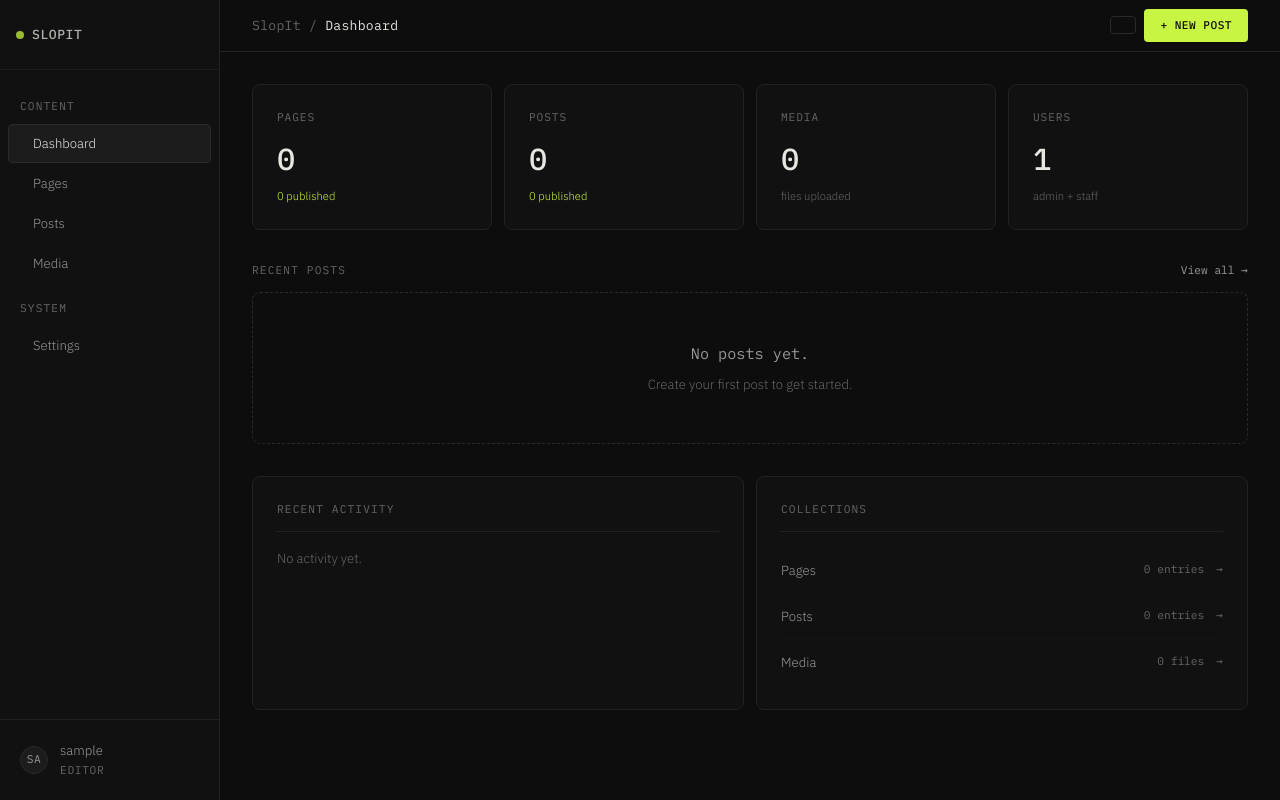
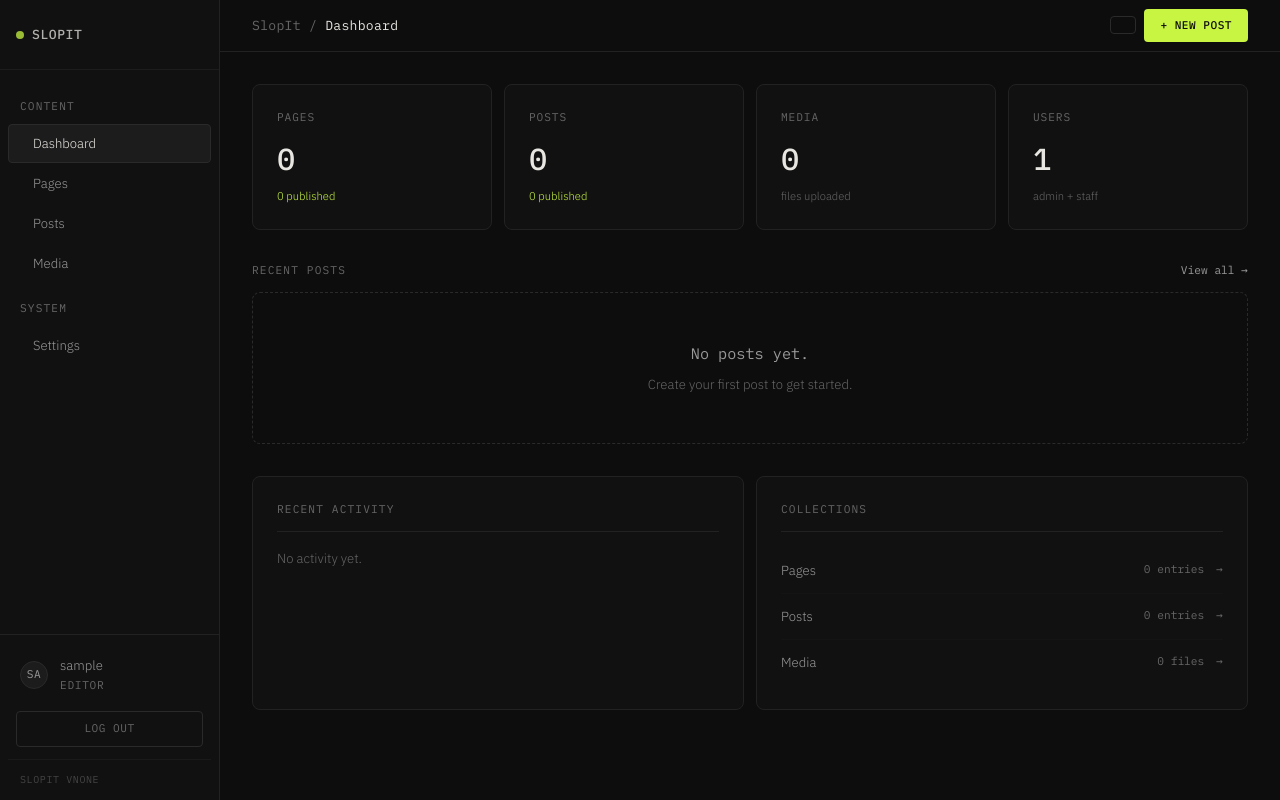
Before and after one commit to verybrian/SlopIt, a Flask app: page /admin/ in a window 1280 px wide. Run offline with Flask 3, Linux system fonts and the light colour scheme; the visitor is signed in with stand-in values (Sample User, id 1); data comes from the database, SQL or seed files in the repository; data that the repository does not hold is empty.

Commit message:
feat: add logout link and software version to sidebar

```diff
--- a/app/__init__.py
+++ b/app/__init__.py
@@ -47,6 +47,7 @@
             'site_name': app.config['SITE_NAME'],
             'site_description': app.config['SITE_DESCRIPTION'],
             'site_url': app.config['SITE_URL'],
+            'config': app.config,
         }
 
     return app
--- a/app/static/css/admin-shell.css
+++ b/app/static/css/admin-shell.css
@@ -1,5 +1,3 @@
-/* admin-shell.css — persistent app shell: sidebar, topbar, layout */
-
 @import url('https://fonts.googleapis.com/css2?family=IBM+Plex+Mono:wght@400;500&family=IBM+Plex+Sans:wght@300;400;500&display=swap');
 
 .admin-body {
@@ -8,8 +6,6 @@
   padding: 0;
   min-height: 100vh;
 }
-
-/* ── Shell layout ─────────────────────────────────── */
 
 .shell {
   display: flex;
@@ -29,8 +25,6 @@
   padding: var(--space-6);
   overflow-y: auto;
 }
-
-/* ── Sidebar ──────────────────────────────────────── */
 
 .sidebar {
   width: 220px;
@@ -133,8 +127,6 @@
   color: var(--text);
 }
 
-/* ── Sidebar bottom user strip ────────────────────── */
-
 .sb-bottom {
   border-top: 1px solid var(--border-soft);
   padding: var(--space-3) var(--space-2);
@@ -188,21 +180,39 @@
   letter-spacing: 0.06em;
 }
 
-.sb-logout {
-  color: var(--text-dim);
-  font-size: 15px;
-  transition: color var(--transition);
-  flex-shrink: 0;
+.sb-logout-link {
   display: flex;
   align-items: center;
+  justify-content: center;
+  padding: var(--space-2) var(--space-3);
+  margin: var(--space-2) var(--space-2) 0;
+  border-radius: var(--radius);
+  border: 1px solid #2a2a2a;
+  background: transparent;
+  font-family: var(--font-mono);
+  font-size: var(--text-xs);
+  color: var(--text-dim);
+  text-decoration: none;
+  letter-spacing: 0.04em;
+  text-transform: uppercase;
+  transition: all var(--transition);
 }
 
-.sb-logout:hover {
-  color: var(--danger);
+.sb-logout-link:hover {
+  background: var(--bg-raised);
   opacity: 1;
 }
 
-/* ── Top bar ──────────────────────────────────────── */
+.sb-version {
+  padding: var(--space-3) var(--space-3) 0;
+  font-family: var(--font-mono);
+  font-size: 10px;
+  color: #444;
+  letter-spacing: 0.06em;
+  text-transform: uppercase;
+  border-top: 1px solid #1a1a1a;
+  margin-top: var(--space-3);
+}
 
 .topbar {
   display: flex;
@@ -232,7 +242,6 @@
   gap: var(--space-2);
 }
 
-/* Topbar-specific button overrides */
 .tb-btn-ghost {
   background: transparent;
   border: 1px solid var(--border);
@@ -274,8 +283,6 @@
   opacity: 0.85;
 }
 
-/* ── Flash messages inside shell ─────────────────── */
-
 .admin-alerts {
   padding: var(--space-3) var(--space-6) 0;
 }
--- a/app/templates/admin/base.html
+++ b/app/templates/admin/base.html
@@ -76,15 +76,24 @@
       <div class="sb-bottom">
         <div class="sb-user">
           <div class="sb-avatar">
-            {{ current_user.username[:2].upper() }}
+            {% if current_user.avatar_url %}
+              <img src="{{ current_user.avatar_url }}" alt="" style="width: 100%; height: 100%; object-fit: cover; border-radius: 50%;">
+            {% else %}
+              {{ current_user.username[:2].upper() }}
+            {% endif %}
           </div>
           <div class="sb-user-info">
-            <span class="sb-uname">{{ current_user.username }}</span>
+            <span class="sb-uname">{{ current_user.display_name or current_user.username }}</span>
             <span class="sb-role">{{ current_user.role.value }}</span>
           </div>
-          <a href="{{ url_for('auth.logout') }}" class="sb-logout" title="Log out">
-            <i class="ti ti-logout" aria-hidden="true"></i>
-          </a>
+        </div>
+
+        <a href="{{ url_for('auth.logout') }}" class="sb-logout-link">
+          Log out
+        </a>
+
+        <div class="sb-version">
+          {{ site_name }} v{{ config.get('APP_VERSION', '0.1.0') }}
         </div>
       </div>
     </aside>
--- a/config.py
+++ b/config.py
@@ -4,6 +4,8 @@
 load_dotenv()
 
 class Config:
+    APP_VERSION = os.environ.get('APP_VERSION')
+
     SECRET_KEY = os.environ.get("SECRET_KEY")
     SQLALCHEMY_DATABASE_URI = os.environ.get("DATABASE_URL")
     SQLALCHEMY_TRACK_MODIFICATIONS = False
```
